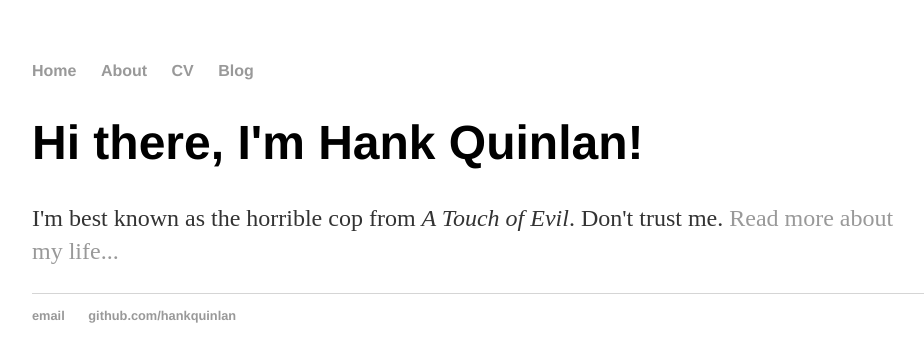
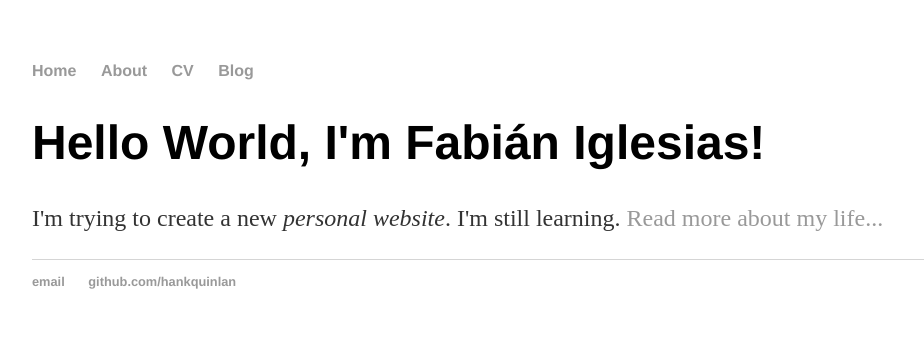
Before and after one commit to fabianiglesias/fabianiglesias.github.io, a Jekyll site: the page built from index.html, in a window 1280 px wide. Shown: the top 362 px of the page, without its empty margins (160-1084 px from the left). Built offline with Jekyll 4.4.1, drawn with Linux system fonts in a browser that asks for light colours.

Commit message:
Update index.html

```diff
--- a/index.html
+++ b/index.html
@@ -1,9 +1,9 @@
 ---
 layout: default
-title: Hank Quinlan, Horrible Cop
+title: Hello World
 ---
 
 		<div class="blurb">
-			<h1>Hi there, I'm Hank Quinlan!</h1>
-			<p>I'm best known as the horrible cop from <em>A Touch of Evil</em>. Don't trust me. <a href="/about">Read more about my life...</a></p>
+			<h1>Hello World, I'm Fabián Iglesias!</h1>
+			<p>I'm trying to create a new  <em>personal website</em>. I'm still learning. <a href="/about">Read more about my life...</a></p>
 		</div>
```
